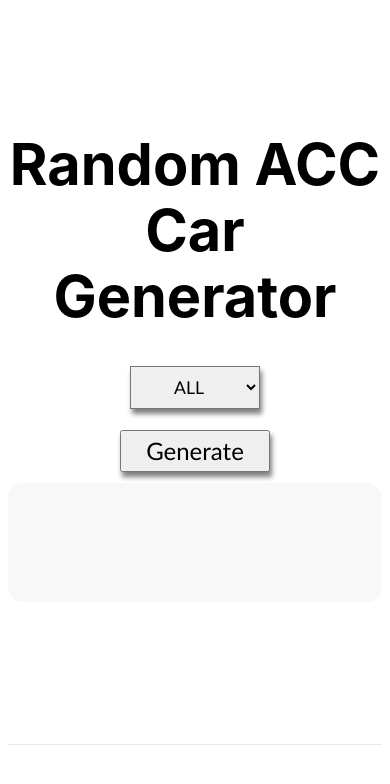
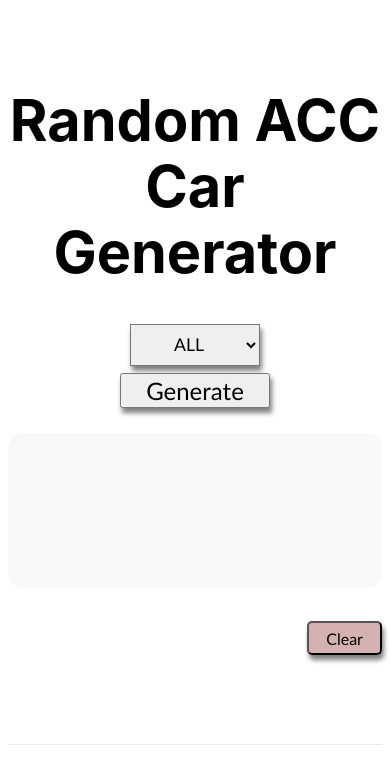
Before and after one commit to BulleyBulley/acc-random-generator, a Next.js app: page / in a window 390 px wide. Shown: the top 784 px of the page. Built offline with nearby package versions, Linux system fonts and the light colour scheme.

Commit message:
more mobile tweaks

```diff
--- a/pages/index.js
+++ b/pages/index.js
@@ -25,6 +25,10 @@
     setCarClass(e.target.value);
   }
 
+  const handleClearBtn = () => {
+    setGeneratedCar("");
+  }
+
 
   return (
     <div className={styles.container}>
@@ -34,9 +38,11 @@
       </Head>
 
       <main>
+      <div className={styles.titleContainer}>
         <h1 className={styles.title}>
           Random ACC Car Generator
         </h1>
+        </div>
         <div className={styles.carClassSelectionContainer}>
         <select className={styles.carClassSelectionBox} onChange={handleSelectCarClass}>
           <option value="all">ALL</option>
@@ -57,9 +63,14 @@
           {generatedCar.name}
         </h2>
         <h3>
-          {generatedCar.gtClass} </h3>
+          {generatedCar.gtClass}
+          </h3>
         </div>
 
+      <div className={styles.clearBtnContainer}>
+      <button className={styles.clearBtn} onClick={handleClearBtn}>Clear</button>
+
+      </div>
 
 
       </main>
@@ -70,11 +81,11 @@
 
       <style jsx>{`
         main {
-          padding: 5rem 0;
+          padding: 3rem 0;
           flex: 1;
           display: flex;
           flex-direction: column;
-          justify-content: center;
+          justify-content: flex-start;
           align-items: center;
         }
         footer {
--- a/styles/Home.module.css
+++ b/styles/Home.module.css
@@ -3,8 +3,11 @@
   padding: 0 0.5rem;
   display: flex;
   flex-direction: column;
-  justify-content: center;
+  width: 100%;
+  height: 100%;
+
   align-items: center;
+
 }
 
 .title a {
@@ -18,8 +21,17 @@
   text-decoration: underline;
 }
 
+.titleContainer {
+  display: flex;
+  flex-direction: column;
+  align-items: center;
+  justify-content: flex-start;
+  font-family: inherit;
+  width: 100%;
+  height: 10%;
+}
+
 .title {
-  margin: 0 0 1rem;
   line-height: 1.15;
   font-size: 3.6rem;
 }
@@ -38,15 +50,7 @@
   font-size: 1.5rem;
 }
 
-.grid {
-  display: flex;
-  align-items: center;
-  justify-content: center;
-  flex-wrap: wrap;
 
-  max-width: 800px;
-  margin-top: 3rem;
-}
 
 .card {
   margin: 1rem;
@@ -80,11 +84,6 @@
   line-height: 1.5;
 }
 
-.logo {
-  height: 1em;
-}
-
-
 
 
 .carClassSelectionContainer {
@@ -94,7 +93,8 @@
   justify-content: center;
   font-family: 'Gill Sans', 'Gill Sans MT', Calibri, 'Trebuchet MS', sans-serif;
   width: 100%;
-  height: 10vh;
+
+  margin-bottom: 2%;
 }
 
 .carClassSelectionBox {
@@ -114,7 +114,7 @@
   justify-content: center;
   font-family: 'Gill Sans', 'Gill Sans MT', Calibri, 'Trebuchet MS', sans-serif;
   width: 40%;
-  height: 5vh;
+  height: 4vh;
 }
 
 .generateBtn {
@@ -129,26 +129,50 @@
 .showCarContainer {
   display: flex;
   flex-direction: column;
-  align-items: center;
-  justify-items: center;
-
+  flex: 0.5;
+  justify-content: center;
+  align-content: center;
   background-color: rgb(248, 248, 248);
   width: 100%;
-  height: 100%;
-  margin: 3vw;
-  padding: 0.5vw;
+
+  margin: 3vh;
+  padding: 0;
   border-radius: 15px;
 }
 
 .showCarContainer h2 {
+
   font-family: 'Gill Sans', 'Gill Sans MT', Calibri, 'Trebuchet MS', sans-serif;
   font-weight: 400;
   font-size: 2.5em;
+  line-height: 1em;
   text-align: center;
 }
 
 .showCarContainer h3 {
+  line-height: 0em;
   font-family: 'Gill Sans', 'Gill Sans MT', Calibri, 'Trebuchet MS', sans-serif;
   font-size: 1.5em;
   text-align: center;
 }
+
+.clearBtnContainer {
+  display: flex;
+  flex-direction: column;
+  align-items: flex-end;
+  justify-content: flex-end;
+  font-family: 'Gill Sans', 'Gill Sans MT', Calibri, 'Trebuchet MS', sans-serif;
+  width: 100%;
+  height: 5vh;
+}
+
+.clearBtn {
+  width: 20%;
+  height: 4vh;
+  background-color: rgba(126, 13, 13, 0.321);
+  font-family: inherit;
+  font-size: 1em;
+  box-shadow: 2px 5px 5px grey;
+  color: black;
+  border-radius: 5px;
+}
```
